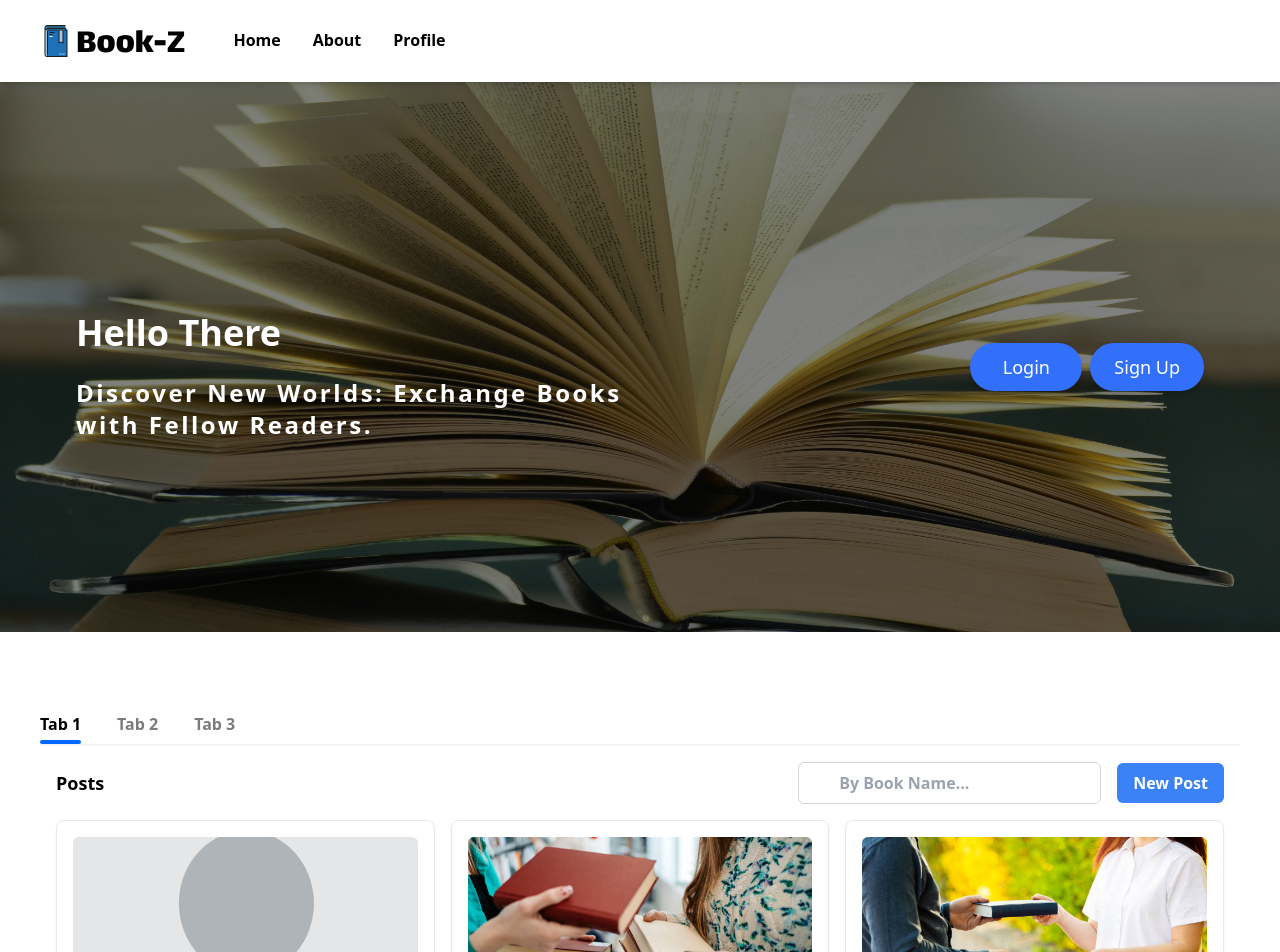
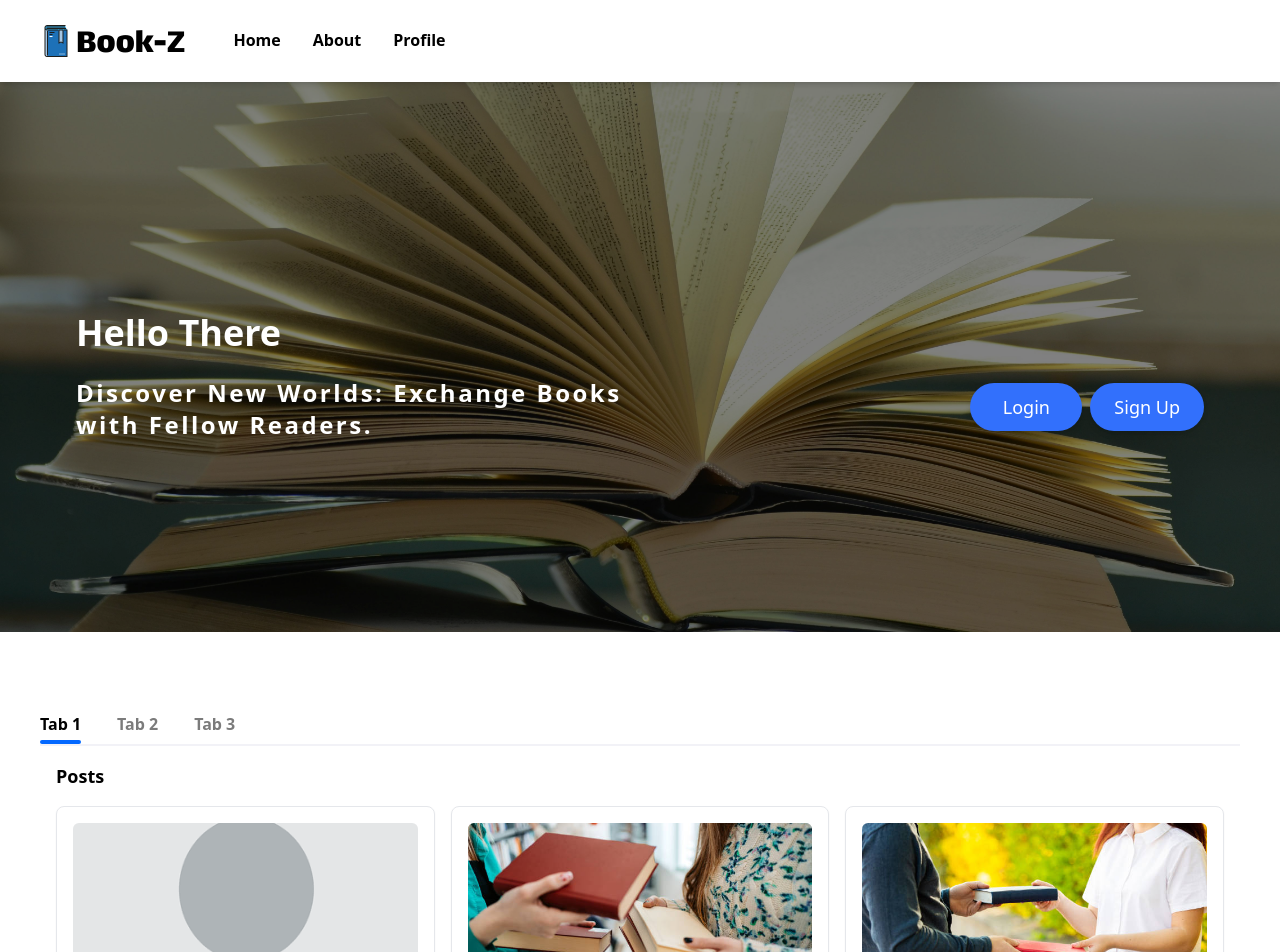
Before and after one commit to thisisabukarsh/bookz, a Next.js app: page / in a window 1280 px wide. Shown: the top 952 px of the page. Built offline with nearby package versions, Linux system fonts and the light colour scheme.

Commit message:
cleaning

```diff
--- a/src/components/home/Cards.tsx
+++ b/src/components/home/Cards.tsx
@@ -25,25 +25,25 @@ const Cards = () => {
       image: "/assets/exchangePP.jpg",
     },
     {
-      id: 3,
+      id: 4,
       title: "The Great Gatsby",
       availability: "Available",
       image: "/assets/exchangePP.jpg",
     },
     {
-      id: 3,
+      id: 5,
       title: "The Great Gatsby",
       availability: "Available",
       image: "/assets/exchangePP.jpg",
     },
     {
-      id: 4,
+      id: 6,
       title: "1984",
       availability: "Available",
       image: "/assets/landindImg.jpg",
     },
     {
-      id: 5,
+      id: 7,
       title: "To Kill a Mockingbird",
       availability: "Not Available",
       image: "/assets/exchangePP.jpg",
@@ -57,20 +57,11 @@ const Cards = () => {
   const { isAuthenticated } = userData;
 
   const [searchTerm, setSearchTerm] = useState<string>("");
-  const [showNewPostDialog, setShowNewPostDialog] = useState<boolean>(false);
   const [isVisible, setIsVisible] = useState<boolean>(false);
 
   useEffect(() => {
     setIsVisible(isAuthenticated);
   }, [isAuthenticated]);
-
-  const openNewPostDialog = () => {
-    setShowNewPostDialog(true);
-  };
-
-  const closeNewPostDialog = () => {
-    setShowNewPostDialog(false);
-  };
 
   const filteredPostsBy = Array.isArray(posts)
     ? posts.filter((post) => post.availability === "Available")
@@ -84,11 +75,6 @@ const Cards = () => {
       )
     : filteredPostsBy;
 
-  const addNewPost = async (newPost: any) => {
-    setPosts((prevPosts: any[]) => [...prevPosts, newPost]);
-    setShowNewPostDialog(false);
-  };
-
   return (
     <div className="px-4 lg:px-0 flex justify-center">
       <div className="md:flex flex-col w-screen lg:max-w-screen-dt ">
@@ -99,23 +85,14 @@ const Cards = () => {
               <div className="flex items-center">
                 <div className="relative">
                   {/* <FaSearch className="absolute left-3 top-1/2 transform -translate-y-1/2 text-gray-400" /> */}
-                  <input
+                  {/* <input
                     type="text"
                     className="pl-10 pr-4 py-2 border border-gray-300 rounded-md focus:outline-none focus:ring-2 focus:ring-blue-500"
                     placeholder="By Book Name..."
                     value={searchTerm}
                     onChange={(e) => setSearchTerm(e.target.value)}
-                  />
+                  /> */}
                 </div>
-                {isVisible && (
-                  <button
-                    className="ml-4 px-4 py-2 bg-blue-500 text-white rounded-md flex items-center"
-                    onClick={openNewPostDialog}
-                  >
-                    {/* <FaPlus className="mr-2" />  */}
-                    <span>New Post</span>
-                  </button>
-                )}
               </div>
             </div>
             <div className="grid grid-cols-1 md:grid-cols-2 lg:grid-cols-3 gap-4">
@@ -130,8 +107,8 @@ const Cards = () => {
                     <Image
                       src={`${post.image}`}
                       alt={post.title}
-                      width={500} // Replace with the desired width
-                      height={300} // Replace with the desired height
+                      width={500}
+                      height={300}
                       className="w-full h-48 object-cover rounded-md mb-4"
                     />
                     <div className="card-content">
--- a/src/components/home/landing/LoginSignUpButtons.tsx
+++ b/src/components/home/landing/LoginSignUpButtons.tsx
@@ -2,7 +2,7 @@ import Link from "next/link";
 
 const LoginSignUpButton: React.FC = () => {
   return (
-    <div className="self-center flex flex-row">
+    <div className="self-center flex flex-row mt-20">
       <Link
         href="/login"
         className="min-w-28 inline-flex items-center justify-center bg-BookBlue text-white rounded-3xl shadow-md transition-all duration-300 ease-in-out text-lg font-medium h-12 px-6 py-2 mt-5 ml-2 hover:bg-[#003e7d] focus:outline-none focus:border-2 focus:border-blue-600 active:shadow-lg"
```
